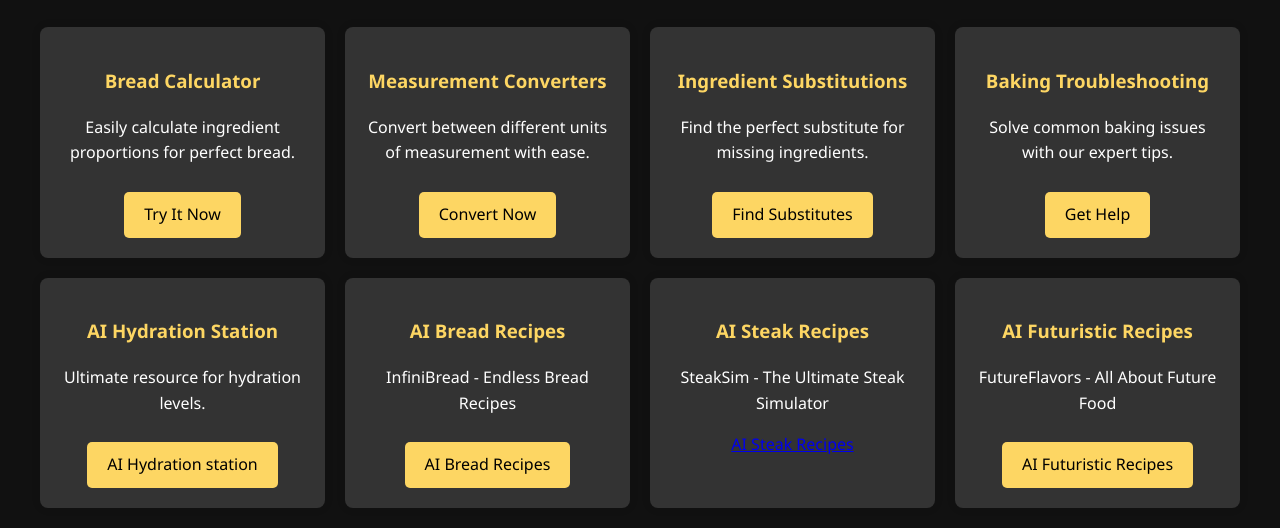
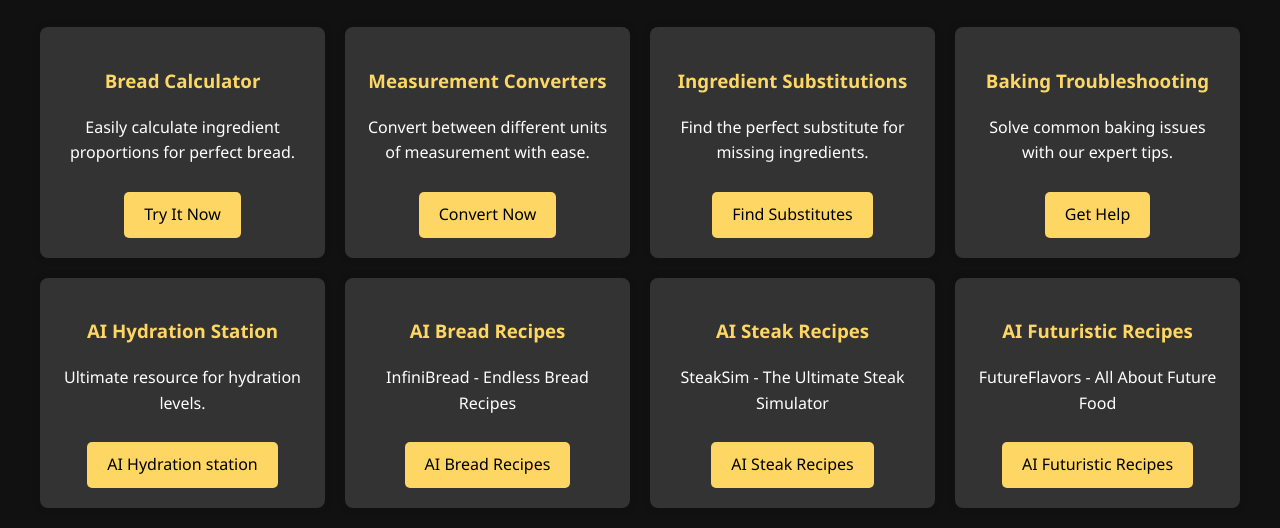
Before and after one commit to abouris/cook, a plain HTML site: page index.html in a window 1280 px wide. Shown: the part 452-980 px from the top of the page. Drawn offline with Linux system fonts and the light colour scheme; a script that the page names is missing.

Commit message:
Update index.html

```diff
--- a/index.html
+++ b/index.html
@@ -115,7 +115,7 @@
         <div class="tool-card">
             <h3>AI Steak Recipes</h3>
             <p>SteakSim - The Ultimate Steak Simulator</p>
-            <a href="https://websim.ai/c/SFisLofK77I2pLq5Z" target="_blank">AI Steak Recipes</a>
+            <a href="https://websim.ai/c/SFisLofK77I2pLq5Z" class="cta-button" target="_blank">AI Steak Recipes</a>
         </div>
           <div class="tool-card">
             <h3>AI Futuristic Recipes</h3>
```
